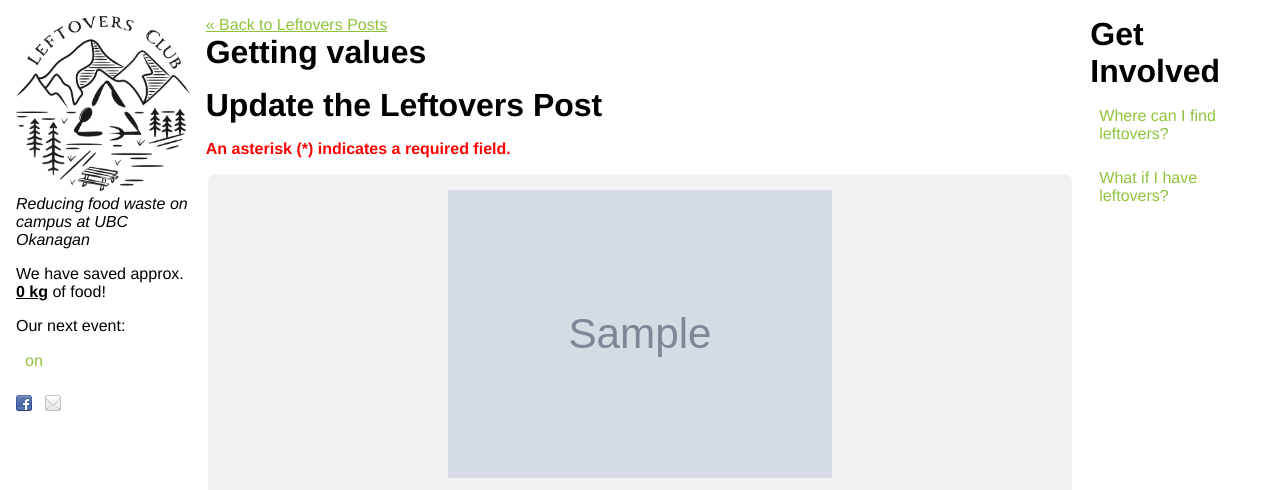
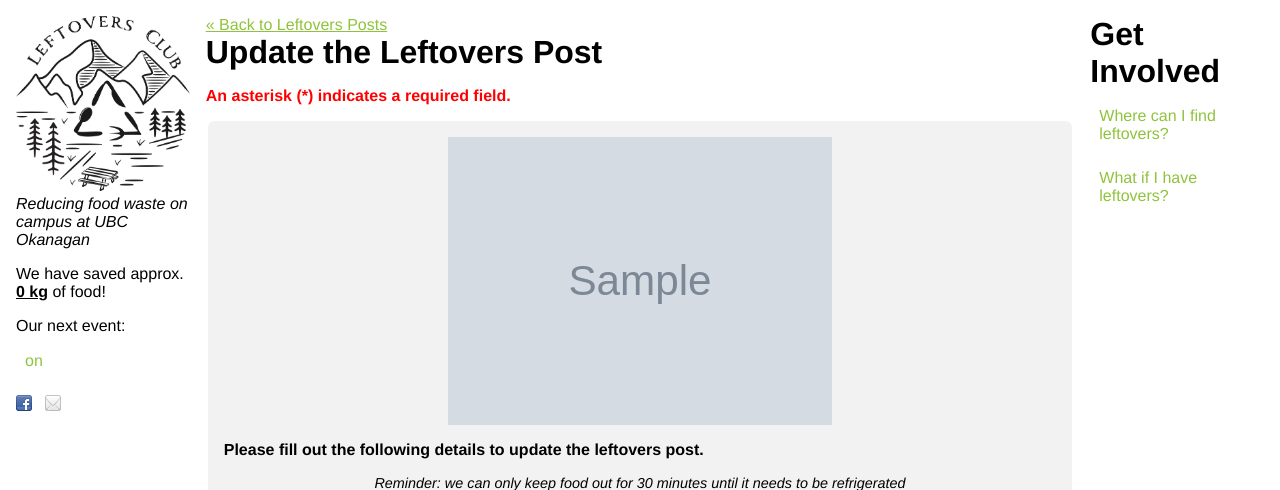
Before and after one commit to vnajack/COSC360-Leftovers-Website, a PHP site: page /editFoodPost.php?postID=1 in a window 1280 px wide. Shown: the part 250-740 px from the top of the page. Run offline with PHP 8.4, Linux system fonts and the light colour scheme; the visitor is signed in with stand-in values (Sample User, id 1); tables that the repository leaves empty or names only in its code hold one stand-in row (values such as "Sample post"); grey boxes marked "Sample" are stand-in pictures; data that the repository does not hold is empty.

Commit message:
Update editFoodPost.php
deleted testing echo that I accidentally left in there

```diff
--- a/ProjectStep3/editFoodPost.php
+++ b/ProjectStep3/editFoodPost.php
@@ -42,7 +42,6 @@
       $stmt->bindValue(1, $postID);
       if($stmt->execute()){
         if($row = $stmt->fetch()){
-          echo "<h1>Getting values</h1>";
           $timeOfPost = $row["timeOfPost"];
           $minutesSafe = $row["minutesSafe"];
           $postFoodItems = $row["postFoodItems"];
```
